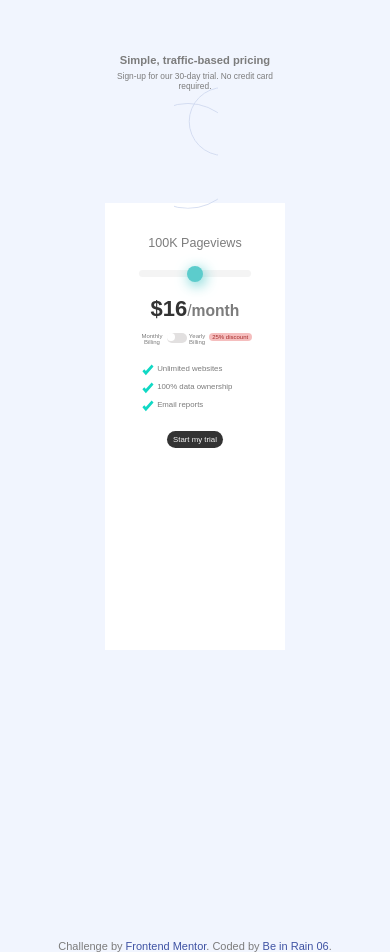
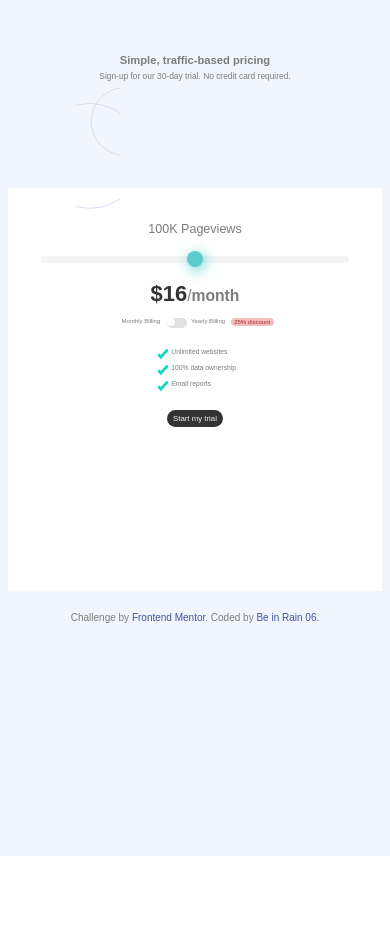
Before and after one commit to BeinRain06/interactive-pricing-component, a plain HTML site: page index.html in a window 390 px wide. After the commit the page ends 856 px from the top, so only its background shows below. Drawn offline with Linux system fonts and the light colour scheme; a web font is replaced by a local one.

Commit message:
update mobile responsiveness v1

```diff
--- a/css/style.css
+++ b/css/style.css
@@ -70,9 +70,6 @@
   background: var(--range-color);
 }
 
-.visible_mobile{
-  display: none;
-}
 
 a{
   text-decoration: none;
@@ -215,6 +212,7 @@ body{
   width: 100%;
   height: 7px;
   border-radius: 24px;
+  cursor: pointer;
 
 }
 
@@ -231,6 +229,7 @@ body{
   background: var(--range-color);
   cursor: pointer;
   box-shadow: 2px 3px 14px 0 var(--range-color);
+  cursor: pointer;
 }
 
 #rate_views::-webkit-slider-thumb::before{
@@ -306,8 +305,16 @@ body{
 
 /* footer */
 
-.attribution { font-size: 11px; text-align: center; }
-.attribution a { color: hsl(228, 45%, 44%); }
+
+
+.attribution {
+  font-size: 10px;
+  text-align: center;
+  padding-top: 1em;
+  margin: 0 2em ;}
+.attribution a {
+  color: hsl(228, 45%, 44%);
+}
 
 /* animation style */
 
@@ -539,9 +546,20 @@ body{
 
 @media (max-width:600px) {
 
+  body{
+    font-size: 1.4em;
+  }
+
+  .main_container{
+    max-width: 96vw;
+    height: 90vh;
+    text-align: center;
+    margin: 3rem auto;
+  }
+
   #square_home{
     width: 100%;
-    max-height: 60%;
+    height: 92%;
     padding: 2em;
   }
 
@@ -620,7 +638,7 @@ body{
   }
 
   .pd_select{
-    padding: 0 0.6em;
+    padding: 0 1em;
   }
   .square_top .select_billing .discount_btn{
     top: 0;
@@ -640,8 +658,14 @@ body{
     justify-content: center;
   }
 
+  .square_bottom .access_granted{
+    display: flex;
+    flex-direction: column;
+    margin: 0 auto;
+  }
+
   .square_bottom .access_granted .access{
-    font-size: 0.7em;
+    font-size: 0.6em;
   }
 
   .square_bottom  .start_trial{
--- a/index.html
+++ b/index.html
@@ -75,14 +75,13 @@
       </div>
       </div>
     </div>
-  </main>
 
-  <footer>
     <div class="attribution">
       Challenge by <a href="https://www.frontendmentor.io?ref=challenge" target="_blank">Frontend Mentor</a>.
       Coded by <a href="#">Be in Rain 06</a>.
     </div>
-  </footer>
+  </main>
+
 
   <script src="./javascript/scripts.js"></script>
 
--- a/javascript/scripts.js
+++ b/javascript/scripts.js
@@ -66,7 +66,7 @@ function ratioNumberViewsBill(){
   }
 }
 
-wrapperRange.addEventListener('click', activateBillAmountOrYear);
+wrapperRange.addEventListener('input', activateBillAmountOrYear);
 
 function activateBillAmountOrYear(){
   let discountApply, exYearBill;
@@ -94,8 +94,7 @@ function activateBillAmountOrYear(){
 myTrial.addEventListener('click', animateTrialBtn);
 
  function animateTrialBtn(){
-
-   myTrial.style.animation= 'animeBtnTrial 800ms forwards ease-in-out';
+   myTrial.style.animation= 'animeBtnTrial 1200ms forwards ease-in-out';
 
  }
 
```
